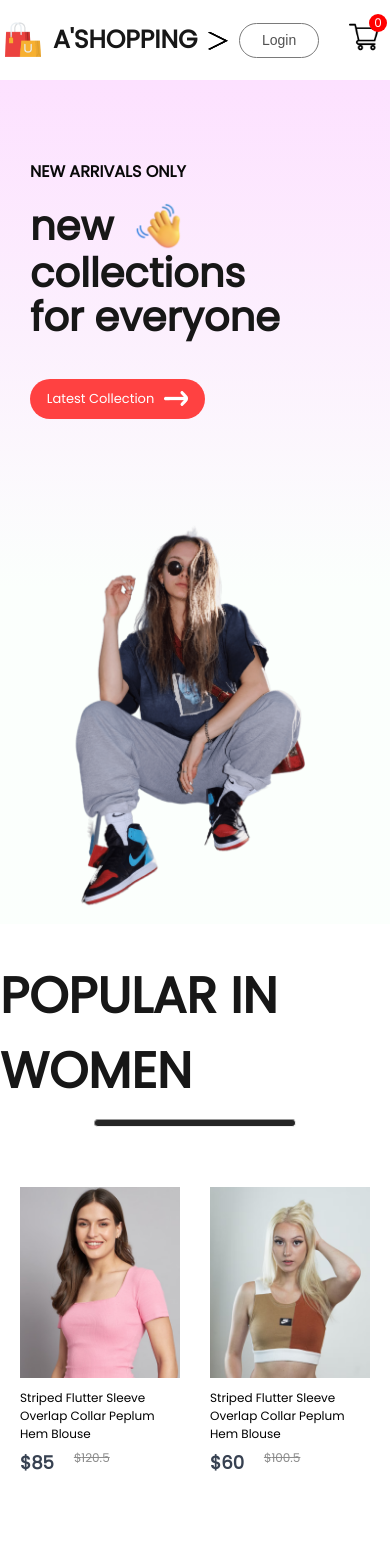
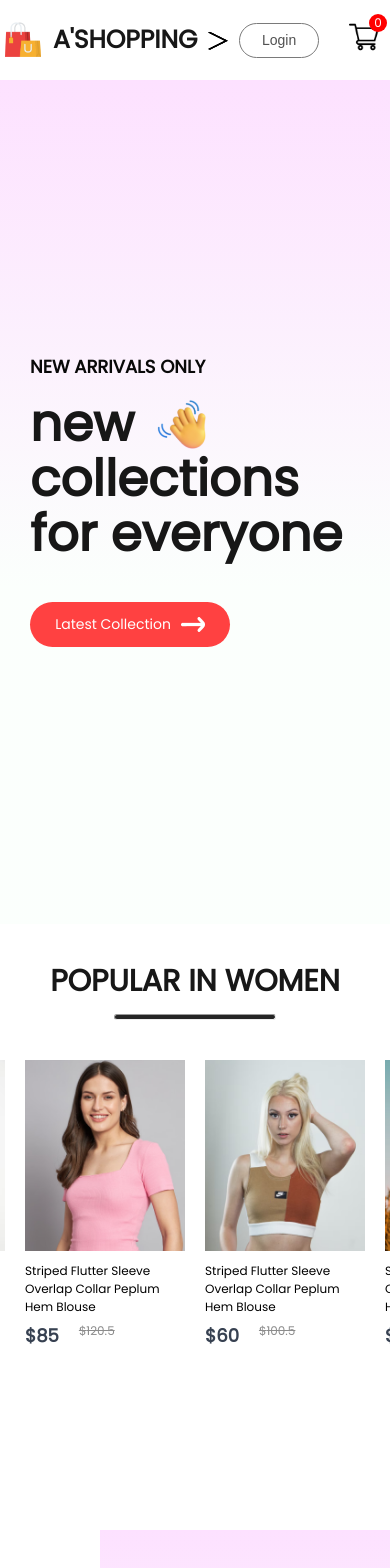
Before and after one commit to Albion007/A-Shopping-E-commerce, a React (Create React App) app: page / in a window 390 px wide. Shown: the top 1568 px of the page. Built offline with nearby package versions, Linux system fonts and the light colour scheme.

Commit message:
responsive

```diff
--- a/src/Components/Hero/Hero.css
+++ b/src/Components/Hero/Hero.css
@@ -128,4 +128,21 @@
     .hero{
         flex-direction: column;
     }
+    .hero-right{
+        display: none;
+    }
+    .hero-left h2{
+        font-size: 18px;
+    }
+    .hero-left p{
+        font-size: 50px;
+    }
+    .hero-hand-icon img{
+        width: 55px;
+    }
+    .hero-latest-btn{
+        width: 200px;
+        height: 45px;
+        font-size: 14px;
+    }
 }
--- a/src/Components/Popular/Popular.css
+++ b/src/Components/Popular/Popular.css
@@ -21,3 +21,38 @@
     display: flex;
     gap: 30px;
 }
+@media(max-width:1280px){
+    .popular{
+        height: 70vh;
+    }
+    .popular h1{
+        font-size: 40px;
+    }
+    .popular hr{
+        width: 160px;
+        height: 4px;
+    }
+    .popular-item{
+        gap: 20px;
+        margin-top: 30px;
+    }
+}
+@media(max-width:1024px) {
+    .popular {
+        height: 60vh;
+    }
+
+    .popular h1 {
+        font-size: 30px;
+    }
+
+    .popular hr {
+        width: 160px;
+        height: 4px;
+    }
+
+    .popular-item {
+        gap: 20px;
+        margin-top: 30px;
+    }
+}
```
